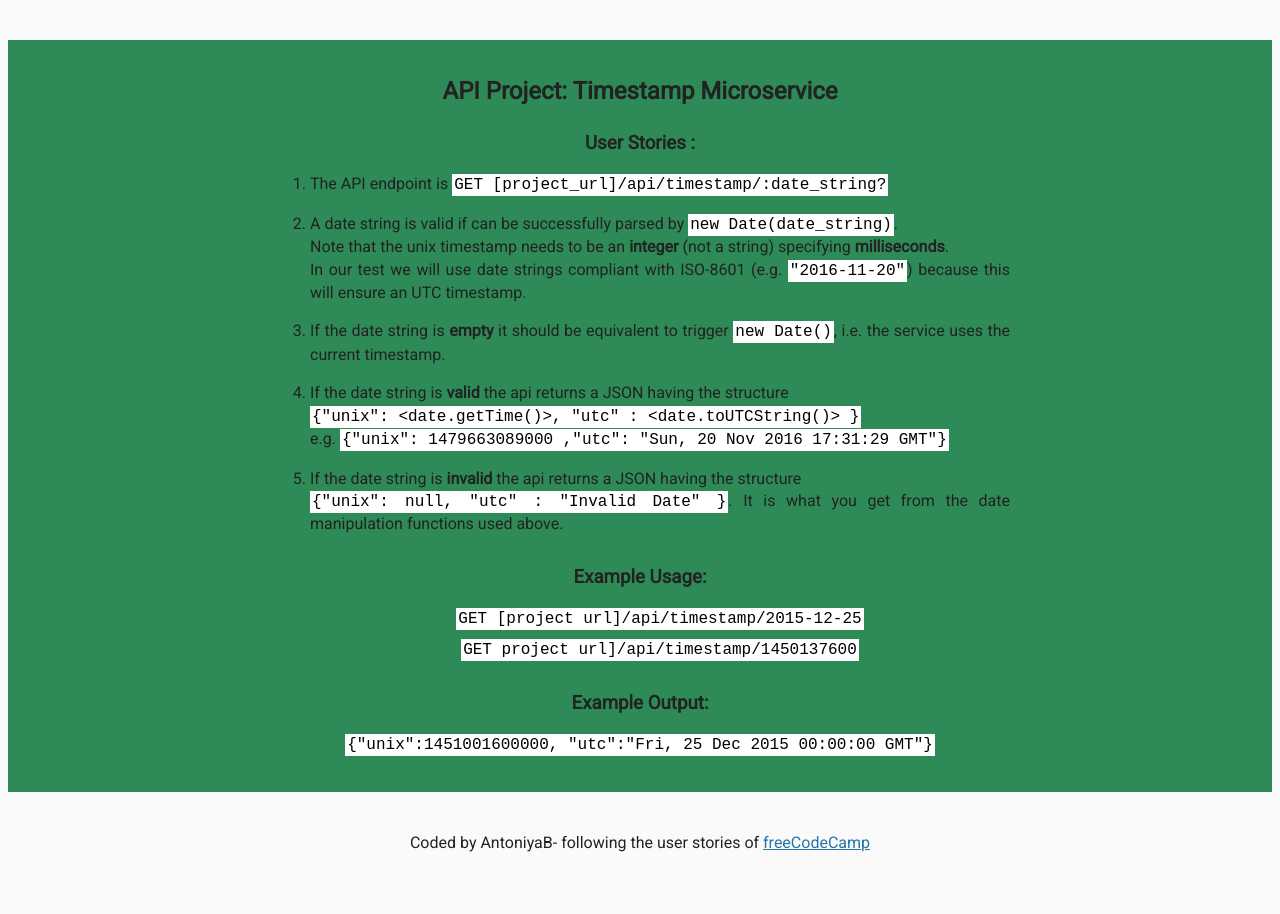
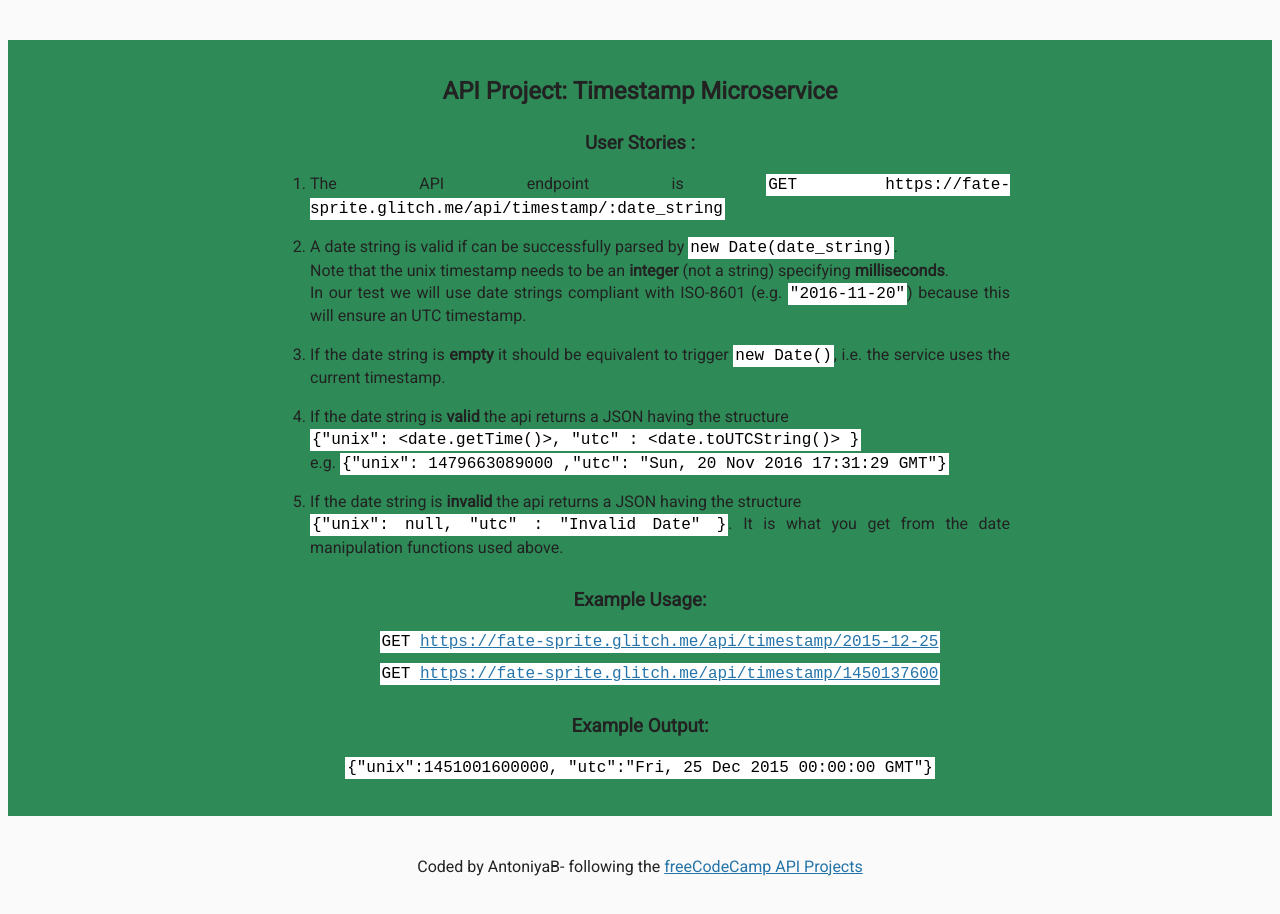
Before and after one commit to ABocheva/boilerplate-project-timestamp, a website: page views/index.html in a window 1280 px wide. Drawn offline with Linux system fonts and the light colour scheme; files that its build step writes are made by us from their sources.

Commit message:
more changes

```diff
--- a/views/index.html
+++ b/views/index.html
@@ -16,7 +16,7 @@
         <h3>User Stories :</h3>
         <ol class="user-stories">
 
-          <li>The API endpoint is <code>GET [project_url]/api/timestamp/:date_string?</code></li>
+          <li>The API endpoint is <code>GET https://fate-sprite.glitch.me/api/timestamp/:date_string</code></li>
           <li>A date string is valid if can be successfully parsed by <code>new Date(date_string)</code>.<br>
           Note that the unix timestamp needs to be an <strong>integer</strong> (not a string) specifying <strong>milliseconds</strong>.<br>
           In our test we will use date strings compliant with ISO-8601 (e.g. <code>"2016-11-20"</code>) because this will ensure an UTC timestamp.</li>
@@ -31,8 +31,8 @@
         <h3>Example Usage:</h3>
         <ul>
           <li>
-            <code>GET [project url]/api/timestamp/2015-12-25</code></li>
-          <li><code>GET project url]/api/timestamp/1450137600</code></li>
+            <code>GET <a href ="https://fate-sprite.glitch.me/api/timestamp/2015-12-25">https://fate-sprite.glitch.me/api/timestamp/2015-12-25</a></code></li>
+          <li><code>GET <a href ="https://fate-sprite.glitch.me/api/timestamp/1450137600">https://fate-sprite.glitch.me/api/timestamp/1450137600</a></code></li>
         </ul>
 
         <h3>Example Output:</h3>
@@ -42,7 +42,7 @@
       </div>
       <div class="footer">
         <p>
-          Coded by AntoniyaB- following the user stories of <a href="http://www.freecodecamp.com/">freeCodeCamp</a>
+          Coded by AntoniyaB- following the <a href="http://www.freecodecamp.com/">freeCodeCamp API Projects</a>
         </p>
       </div>
    </body>
```
Also changed, not shown: package.json (+4 -3 lines), server.js (+16 -5 lines).
